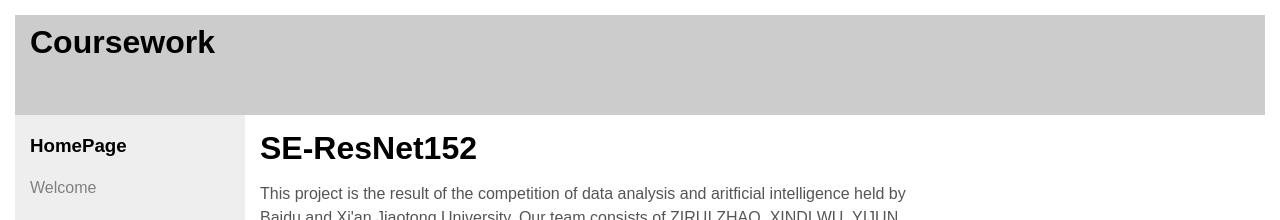
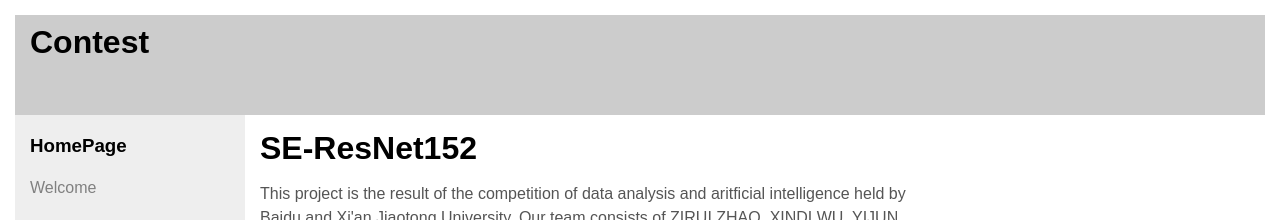
Before and after one commit to 1989Ryan/1989Ryan.github.io, a Jekyll site: the page SENET/senet.html, which Jekyll copies as it is, in a window 1280 px wide and 900 px high. Shown: the top 220 px of the window. Built offline with Jekyll 4.4.1, drawn with Linux system fonts in a browser that asks for light colours.

```diff
--- a/SENET/senet.html
+++ b/SENET/senet.html
@@ -94,7 +94,7 @@
 
 		<header id="header">
 			<div class="innertube">
-				<h1>Coursework</h1>
+				<h1>Contest</h1>
 			</div>
 		</header>
 
```
